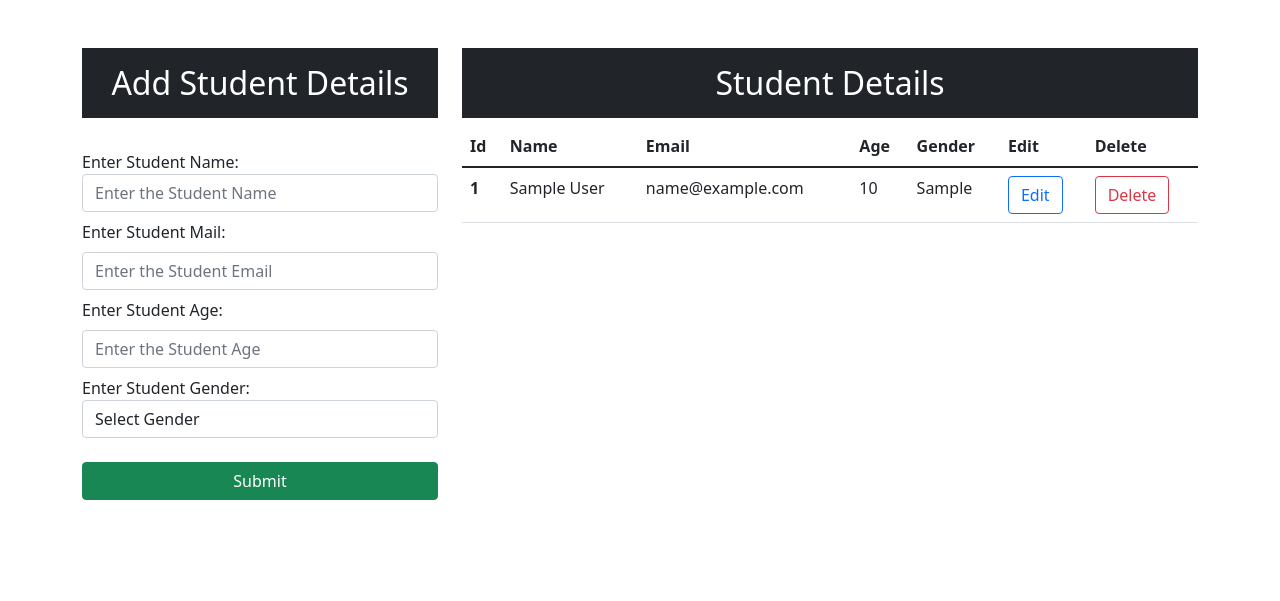
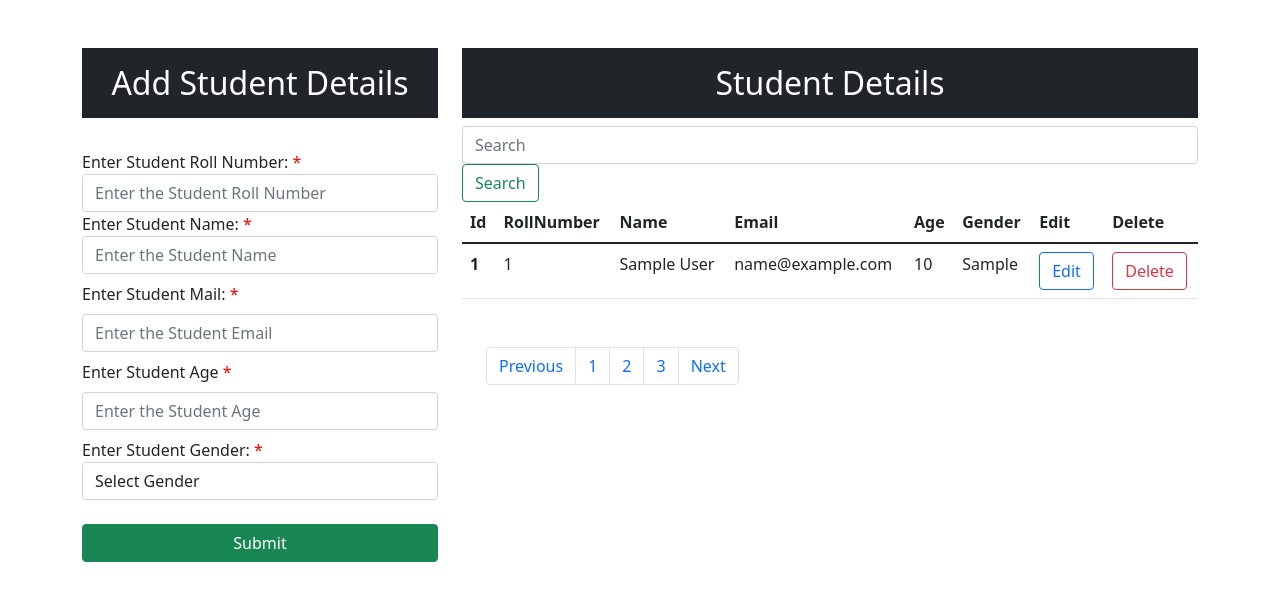
Before and after one commit to narendra25/Django-Curd-Application, a Django app: page / in a window 1280 px wide. Shown: the part 72-673 px from the top of the page. Run offline with Django 4.2, Linux system fonts and the light colour scheme; tables that the repository leaves empty hold one stand-in row (values such as "Sample post").

Commit message:
search bar added

```diff
--- a/Templates/index.html
+++ b/Templates/index.html
@@ -1,3 +1,4 @@
+{% load static %}
 <!DOCTYPE html>
 <html lang="en">
   <head>
@@ -14,6 +15,7 @@
     />
 
     <title>CRUD MINI PROJECT</title>
+
   </head>
   <body>
     <nav class="navbar navbar-expand-lg navbar-dark bg-dark">
@@ -29,7 +31,7 @@
             Add Student Details
           </h2>
           <br />
-
+{% comment %}
           {% for message in messages %}
           <div class="alert alert-{{message.tags}} alert-dismissible fade show" role="alert">
             <strong>{{ message }}</strong>
@@ -38,11 +40,22 @@
             </button>
           </div>
           {% endfor %}
+{% endcomment %}
+<link rel="stylesheet" href="{% static 'css/style.css'%}" />
+          <form action="insert/" method="post"> {% csrf_token %}
 
-
-          <form action="insert/" method="post"> {% csrf_token %}
             <div class="form-group">
-              <label class="text-Black ">Enter Student Name:</label>
+              <label class="text-Black  required">Enter Student Roll Number:</label>
+              <input
+                type="text"
+                class="form-control"
+                placeholder="Enter the Student Roll Number"
+                name="roll"
+                required
+              />
+            </div>
+            <div class="form-group">
+              <label class="text-Black  required">Enter Student Name:</label>
               <input
                 type="text"
                 class="form-control"
@@ -53,7 +66,7 @@
             </div>
 
             <div class="form-group">
-              <label class="text-Black mt-2">Enter Student Mail:</label>
+              <label class="text-Black mt-2 required">Enter Student Mail:</label>
               <input
                 type="email"
                 class="form-control mt-2"
@@ -63,18 +76,21 @@
               />
             </div>
             <div class="form-group">
-              <label class="text-Black mt-2">Enter Student Age:</label>
+              <label class="text-Black mt-2 required">Enter Student Age</label>
               <input
                 type="number"
                 class="form-control mt-2"
                 placeholder="Enter the Student Age"
                 name="age"
+                min="10" max="50"
                 required
               />
 
+
               <div class="form-group">
-                <label class="text-Black mt-2">Enter Student Gender:</label>
-                <select id="gender" class="form-control" name="gender" required>
+                <label class="text-Black mt-2 required">Enter Student Gender:</label>
+                <select type="button" class="form-control dropdown-toggle" name="gender" id="dropdownMenuOffset"
+                 data-toggle="dropdown" aria-haspopup="true" aria-expanded="false" data-offset="10,20">
                   <option selected>Select Gender</option>
                   <option value="Male">Male</option>
                   <option value="Female">Female</option>
@@ -92,6 +108,10 @@
         <div class="col-md-8">
 
         <h2 class="text-center text-white bg-dark p-3">Student Details</h2>
+        <form class="form-inline my-2 my-lg-0">
+          <input class="form-control mr-sm-2" name="q" type="search" placeholder="Search" aria-label="Search">
+          <button class="btn btn-outline-success my-1 my-sm-0" type="submit" >Search</button>
+        </form>
   {% for message in messages %}
   <div class="alert alert-{{message.tags}} alert-dismissible fade show" role="alert">
   <strong>{{message}}</strong>
@@ -103,6 +123,7 @@
   <thead>
     <tr>
       <th scope="col">Id</th>
+      <th scope="col">RollNumber</th>
       <th scope="col">Name</th>
       <th scope="col">Email</th>
       <th scope="col">Age</th>
@@ -113,9 +134,10 @@
   </thead>
   <tbody>
 
-  {% for d in data %}
+  {% for d in page.object_list %}
     <tr>
       <th scope="row">{{d.id}}</th>
+      <td>{{d.rollnumber}}</td>
       <td>{{d.name}}</td>
       <td>{{d.email}}</td>
       <td>{{d.age}}</td>
@@ -128,7 +150,22 @@
 
   </tbody>
 </table>
-
+<div class="container">
+  <div class="row my-5">
+    <div class="col-md-4">
+      {% comment %} <p>page:{{page.number}}/{{page.paginator.num_page}}</p>{% endcomment %}
+  <nav aria-label="Page navigation example">
+    <ul class="pagination">
+      <li class="page-item"><a class="page-link" href="#">Previous</a></li>
+      <li class="page-item"><a class="page-link" href="#">1</a></li>
+      <li class="page-item"><a class="page-link" href="#">2</a></li>
+      <li class="page-item"><a class="page-link" href="#">3</a></li>
+      <li class="page-item"><a class="page-link" href="#">Next</a></li>
+    </ul>
+  </nav>
+</div>
+</div>
+</div>
 
         </div>
       </div>
--- a/app/models.py
+++ b/app/models.py
@@ -2,6 +2,7 @@ from django.db import models
 
 # Create your models here.
 class Student(models.Model):
+    rollnumber=models.IntegerField()
     name=models.CharField(max_length=25,blank=False,null=False)
     email=models.EmailField()
     age=models.IntegerField()
--- a/app/views.py
+++ b/app/views.py
@@ -1,11 +1,28 @@
 from django.shortcuts import render,redirect
 from .models import *
 from django.contrib import messages
+from django.core.paginator import Paginator
+from django.db.models import Q
 # Create your views here.
 
 def index(request):
-    data=Student.objects.all()
-    context={'data':data}
+    try:
+        if 'q' in request.GET:
+            q = request.GET['q']
+        # data = Data.objects.filter(last_name__icontains=q)
+        multiple_q = Q(Q(name__icontains=q) | Q(email__icontains=q))
+        data = Student.objects.filter(multiple_q)
+        if not data:
+            messages.warning(request,"No data found")
+        else:
+            pass
+    except:
+        pass
+        data=Student.objects.all()
+    page=Paginator(data,10)
+    page_list=request.GET.get('page')
+    page=page.get_page(page_list)
+    context={'page':page}
     return render(request,'index.html',context)
 
 def about(request):
@@ -15,6 +32,7 @@ def about(request):
 def insertedData(request):
 
     if request.method=="POST":
+        RollNumber=request.POST.get('roll')
         Name=request.POST.get('name')
         Email=request.POST.get('email')
         Age=request.POST.get('age')
@@ -25,7 +43,7 @@ def insertedData(request):
             return redirect("/")
     except:
         pass
-    query=Student(name=Name,email=Email,age=Age,gender=Gender)
+    query=Student(rollnumber=RollNumber,name=Name,email=Email,age=Age,gender=Gender)
     messages.success(request,'Student Details Added Successfully')
     query.save()
     return redirect("/")
@@ -34,12 +52,14 @@ def insertedData(request):
 
 def update(request,id):
     if request.method=="POST":
+        RollNumber=request.POST['roll']
         Name=request.POST['name']
         Email=request.POST['email']
         Age=request.POST['age']
         Gender=request.POST['gender']
 
         edit=Student.objects.get(id=id)
+        edit.roll=RollNumber
         edit.name=Name
         edit.email=Email
         edit.age=Age
--- a/project/settings.py
+++ b/project/settings.py
@@ -122,8 +122,10 @@ USE_TZ = True
 # Static files (CSS, JavaScript, Images)
 # https://docs.djangoproject.com/en/4.2/howto/static-files/
 
-STATIC_URL = 'static/'
-
+STATIC_URL = '/static/'
+STATICFILES_DIRS=[
+os.path.join(BASE_DIR,'static')
+]
 # Default primary key field type
 # https://docs.djangoproject.com/en/4.2/ref/settings/#default-auto-field
 
--- /dev/null
+++ b/static/css/style.css
@@ -0,0 +1,4 @@
+.required:after {
+    content:" *";
+    color: red;
+  }
```
Also changed, not shown: Templates/about.html (+10 -0 lines), app/migrations/0002_student_rollnumber.py (added), app/migrations/0003_alter_student_rollnumber.py (added).
